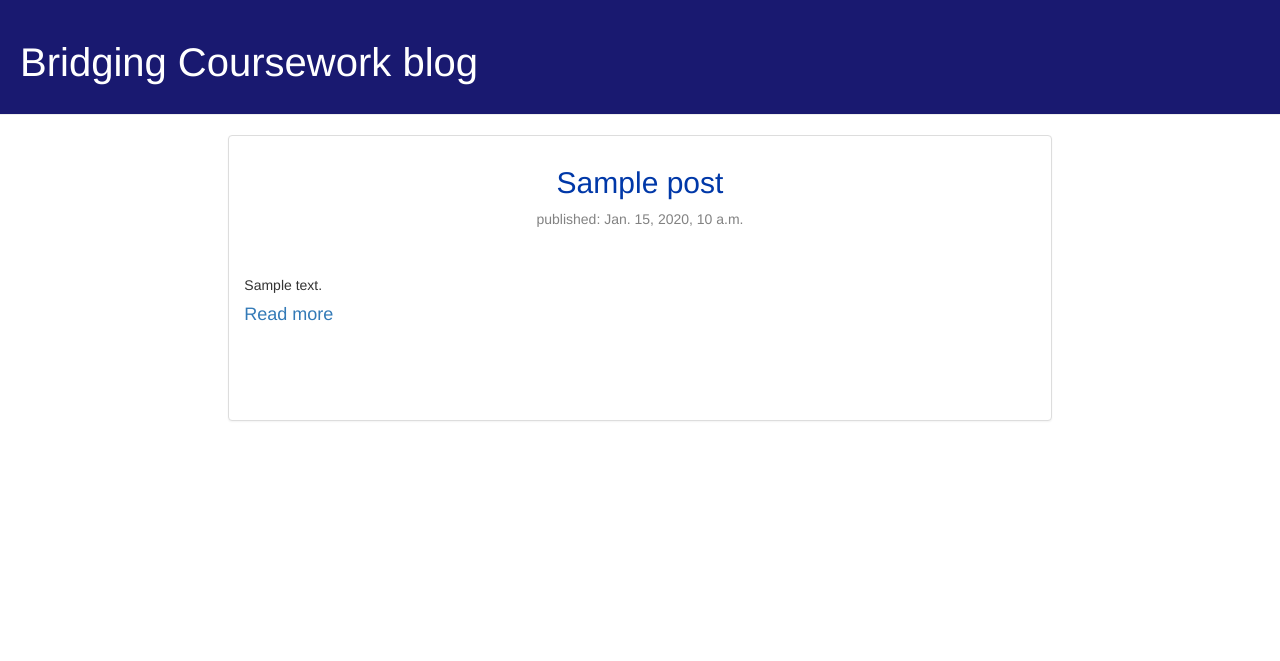
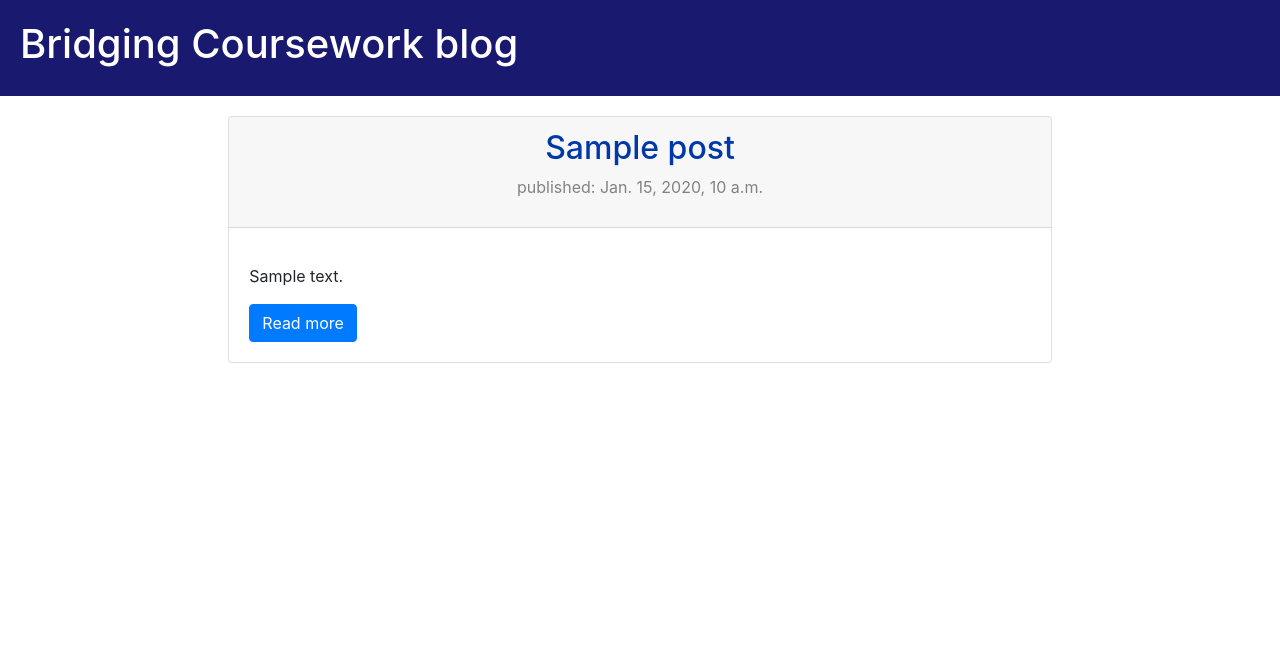
Before and after one commit to jamesb456/bridging-coursework-django, a Django app: page / in a window 1280 px wide. Shown: the top 661 px of the page. Run offline with Django 3.2, Linux system fonts and the light colour scheme; tables that the repository leaves empty hold one stand-in row (values such as "Sample post"); some libraries are stand-ins or nearby versions.

Commit message:
Change to bootstrap 4.3, changed formatting a bit

```diff
--- a/blog/static/css/blog.css
+++ b/blog/static/css/blog.css
@@ -8,6 +8,7 @@ h2 a{
 .page-header{
     background-color: midnightblue;
     margin-top: 0;
+    margin-bottom: 20;
     padding: 20px 20px 20px 20px;
 }
 
--- a/blog/templates/blog/base.html
+++ b/blog/templates/blog/base.html
@@ -3,8 +3,7 @@
 
 <head>
     <title>Coursework blog</title>
-    <link rel="stylesheet" href="//maxcdn.bootstrapcdn.com/bootstrap/3.2.0/css/bootstrap.min.css">
-    <link rel="stylesheet" href="//maxcdn.bootstrapcdn.com/bootstrap/3.2.0/css/bootstrap-theme.min.css">
+    <link rel="stylesheet" href="https://stackpath.bootstrapcdn.com/bootstrap/4.3.1/css/bootstrap.min.css" integrity="sha384-ggOyR0iXCbMQv3Xipma34MD+dH/1fQ784/j6cY/iJTQUOhcWr7x9JvoRxT2MZw1T" crossorigin="anonymous">
     <link rel="stylesheet" href="{% static 'css/blog.css' %}">
     </link>
     <meta name="viewport" content="width=device-width, initial-scale=1">
--- a/blog/templates/blog/post_list.html
+++ b/blog/templates/blog/post_list.html
@@ -3,19 +3,22 @@
 
 {% block content %}
 {% for post in posts %}
-    <div class="panel panel-default">
     <div class="post">
-        <div class="panel-heading">
+        <div class="card">
+            <div class="card-header">
                 <div class="centered"><h2><a href="{% url 'post_detail' pk=post.pk slug=post.slug%}">{{ post.title }}</a></h2></div>
                 <div class="date centered">
                     <p>published: {{ post.published_date }}</p>
                 </div>
             </div>
-        <div class="panel-body">
+            <div class="card-body">
+                <div class="card-text">
                     <p>{{ post.text| markdown_preview | safe }}</p>
-        <h4><a href="{% url 'post_detail' pk=post.pk slug=post.slug%}">Read more</a></h4>
+                </div>
+                <a href="{% url 'post_detail' pk=post.pk slug=post.slug%}" class="btn btn-primary">Read more</a>
             </div>
         </div>
     </div>
+
 {% endfor %}
 {% endblock %}
```
Lines whose indentation alone changed are shown as unchanged.
